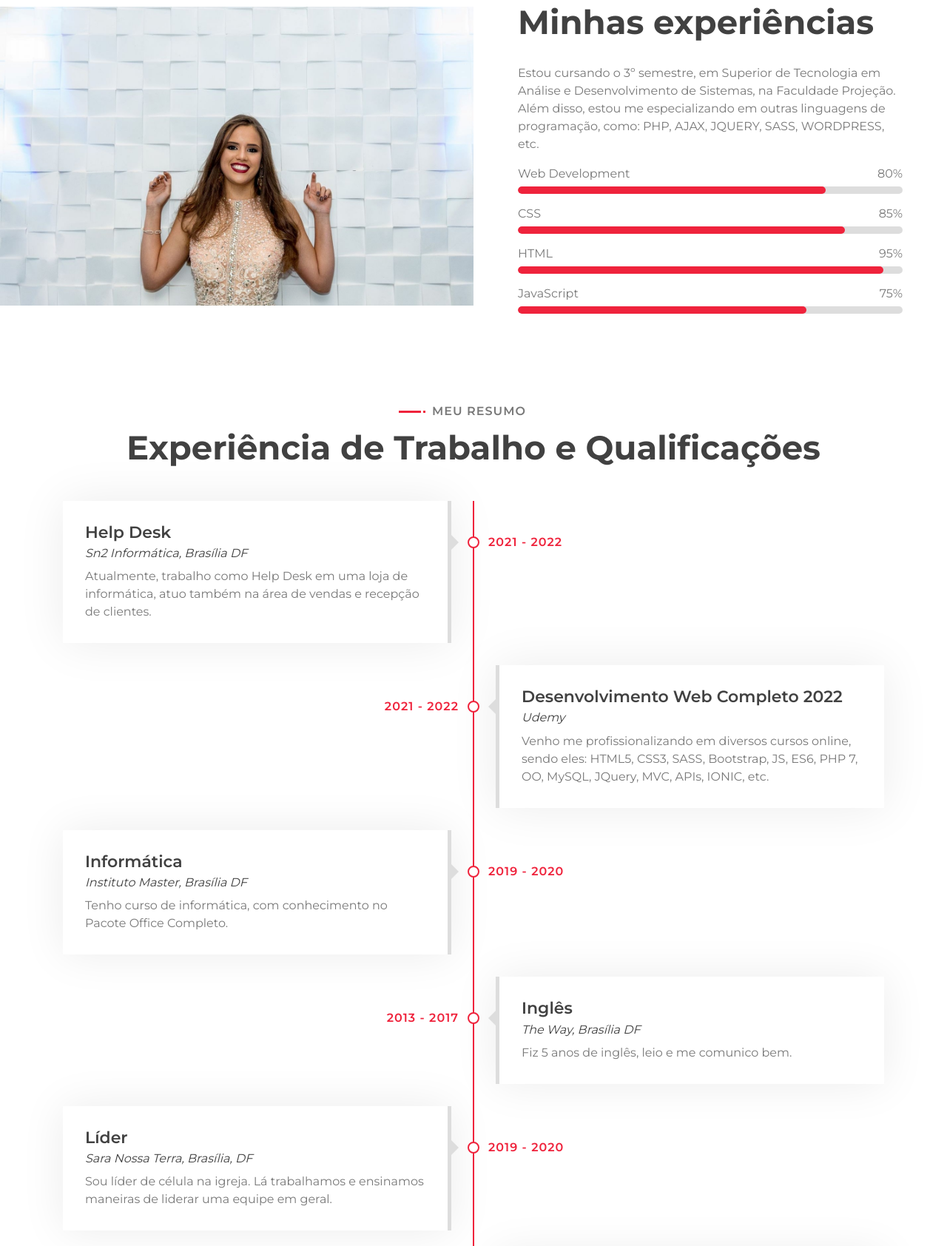
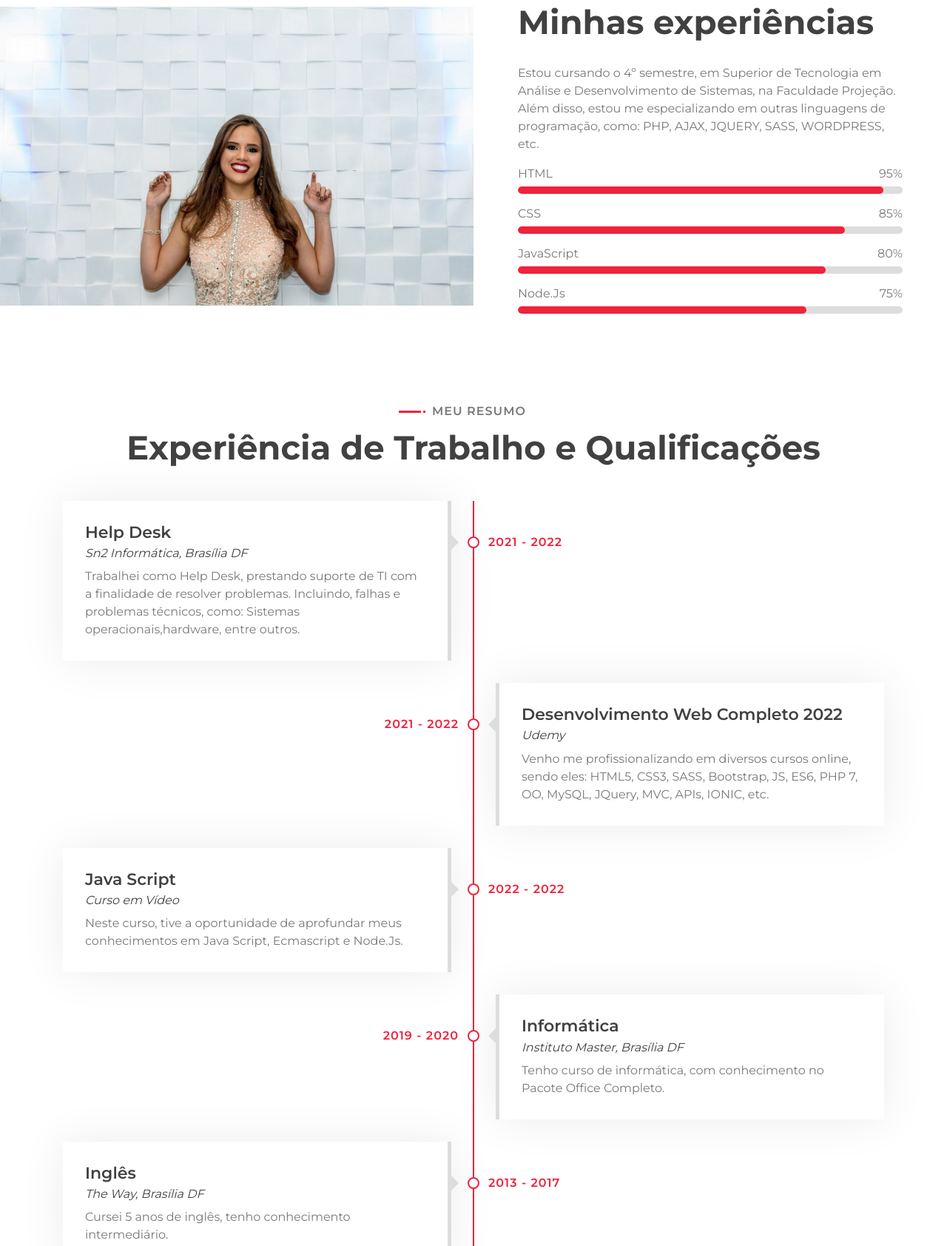
Before and after one commit to Analuizasnt/meu-site, a plain HTML site: page index.html in a window 1280 px wide. Shown: the part 481-2165 px from the top of the page at 74% size. Drawn offline with nearby package versions, Linux system fonts and the light colour scheme.

Commit message:
Modificação em Index, add node.js e algumas coisas la em baixo

```diff
--- a/index.html
+++ b/index.html
@@ -89,18 +89,18 @@
                         </div>
                         <div class="about-text">
                             <p>
-                                Estou cursando o 3º semestre, em Superior de Tecnologia em Análise e Desenvolvimento de
+                                Estou cursando o 4º semestre, em Superior de Tecnologia em Análise e Desenvolvimento de
                                 Sistemas, na Faculdade Projeção. Além disso, estou me especializando em outras
                                 linguagens de programação, como: PHP, AJAX, JQUERY, SASS, WORDPRESS, etc.
                             </p>
                         </div>
                         <div class="skills">
                             <div class="skill-name">
-                                <p>Web Development</p>
-                                <p>80%</p>
+                                <p>HTML</p>
+                                <p>95%</p>
                             </div>
                             <div class="progress">
-                                <div class="progress-bar" role="progressbar" aria-valuenow="80" aria-valuemin="0"
+                                <div class="progress-bar" role="progressbar" aria-valuenow="95" aria-valuemin="0"
                                     aria-valuemax="100"></div>
                             </div>
                             <div class="skill-name">
@@ -112,15 +112,15 @@
                                     aria-valuemax="100"></div>
                             </div>
                             <div class="skill-name">
-                                <p>HTML</p>
-                                <p>95%</p>
+                                <p>JavaScript</p>
+                                <p>80%</p>
                             </div>
                             <div class="progress">
-                                <div class="progress-bar" role="progressbar" aria-valuenow="95" aria-valuemin="0"
+                                <div class="progress-bar" role="progressbar" aria-valuenow="80" aria-valuemin="0"
                                     aria-valuemax="100"></div>
                             </div>
                             <div class="skill-name">
-                                <p>JavaScript</p>
+                                <p>Node.Js</p>
                                 <p>75%</p>
                             </div>
                             <div class="progress">
@@ -149,8 +149,9 @@
                         <h2>Help Desk</h2>
                         <h4>Sn2 Informática, Brasília DF</h4>
                         <p>
-                            Atualmente, trabalho como Help Desk em uma loja de informática, atuo também na área de
-                            vendas e recepção de clientes.
+                            Trabalhei como Help Desk, prestando suporte de TI com a finalidade de resolver problemas.
+                            Incluindo, falhas e problemas técnicos, como: Sistemas operacionais,hardware, entre outros.
+
                         </p>
                     </div>
                 </div>
@@ -167,6 +168,17 @@
                 </div>
                 <div class="timeline-item left wow slideInLeft" data-wow-delay="0.1s">
                     <div class="timeline-text">
+                        <div class="timeline-date">2022 - 2022</div>
+                        <h2>Java Script</h2>
+                        <h4>Curso em Vídeo</h4>
+                        <p>
+                            Neste curso, tive a oportunidade de aprofundar meus conhecimentos em Java Script, Ecmascript
+                            e Node.Js.
+                        </p>
+                    </div>
+                </div>
+                <div class="timeline-item right wow slideInRight" data-wow-delay="0.1s">
+                    <div class="timeline-text">
                         <div class="timeline-date">2019 - 2020</div>
                         <h2>Informática</h2>
                         <h4>Instituto Master, Brasília DF</h4>
@@ -175,17 +187,17 @@
                         </p>
                     </div>
                 </div>
-                <div class="timeline-item right wow slideInRight" data-wow-delay="0.1s">
+                <div class="timeline-item left wow slideInLeft" data-wow-delay="0.1s">
                     <div class="timeline-text">
                         <div class="timeline-date">2013 - 2017</div>
                         <h2>Inglês</h2>
                         <h4>The Way, Brasília DF</h4>
                         <p>
-                            Fiz 5 anos de inglês, leio e me comunico bem.
+                            Cursei 5 anos de inglês, tenho conhecimento intermediário.
                         </p>
                     </div>
                 </div>
-                <div class="timeline-item left wow slideInLeft" data-wow-delay="0.1s">
+                <div class="timeline-item right wow slideInRight" data-wow-delay="0.1s">
                     <div class="timeline-text">
                         <div class="timeline-date">2019 - 2020</div>
                         <h2>Líder</h2>
@@ -196,7 +208,7 @@
                         </p>
                     </div>
                 </div>
-                <div class="timeline-item right wow slideInRight" data-wow-delay="0.1s">
+                <div class="timeline-item left wow slideInLeft" data-wow-delay="0.1s">
                     <div class="timeline-text">
                         <div class="timeline-date">2020 - 2021</div>
                         <h2>Treinamento Avançado De Liderança</h2>
@@ -271,7 +283,8 @@
                     </div>
                     <div class="footer-social">
                         <a href="https://twitter.com/Analuiza_ttt"><i class="fab fa-twitter"></i></a>
-                        <a href="https://www.facebook.com/profile.php?id=100004118041658"><i class="fab fa-facebook-f"></i></a>
+                        <a href="https://www.facebook.com/profile.php?id=100004118041658"><i
+                                class="fab fa-facebook-f"></i></a>
                         <a href="https://www.instagram.com/analuiza_tt"><i class="fab fa-instagram"></i></a>
 
                     </div>
@@ -310,4 +323,5 @@
     <!-- Template Javascript -->
     <script src="js/main.js"></script>
 </body>
+
 </html>
```
